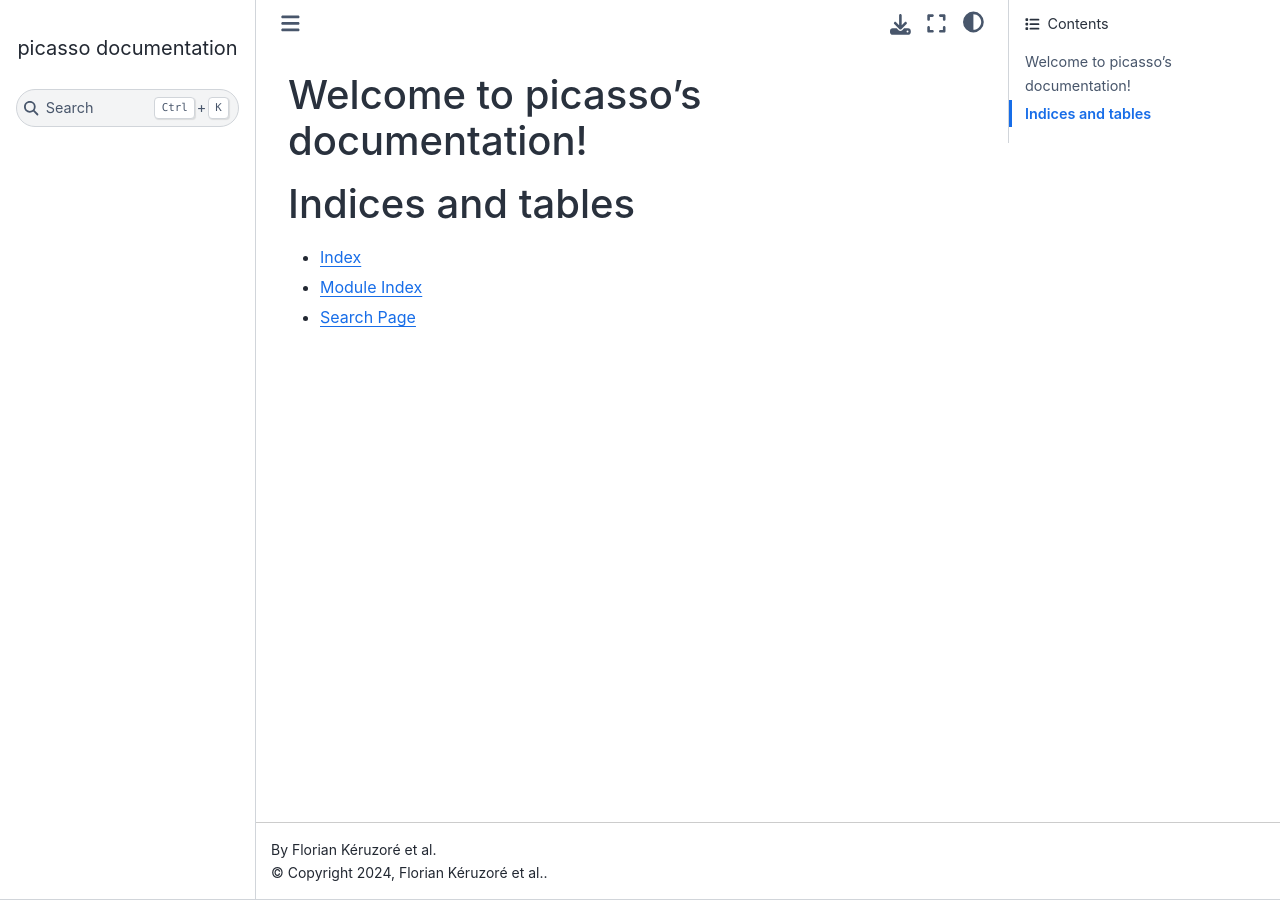
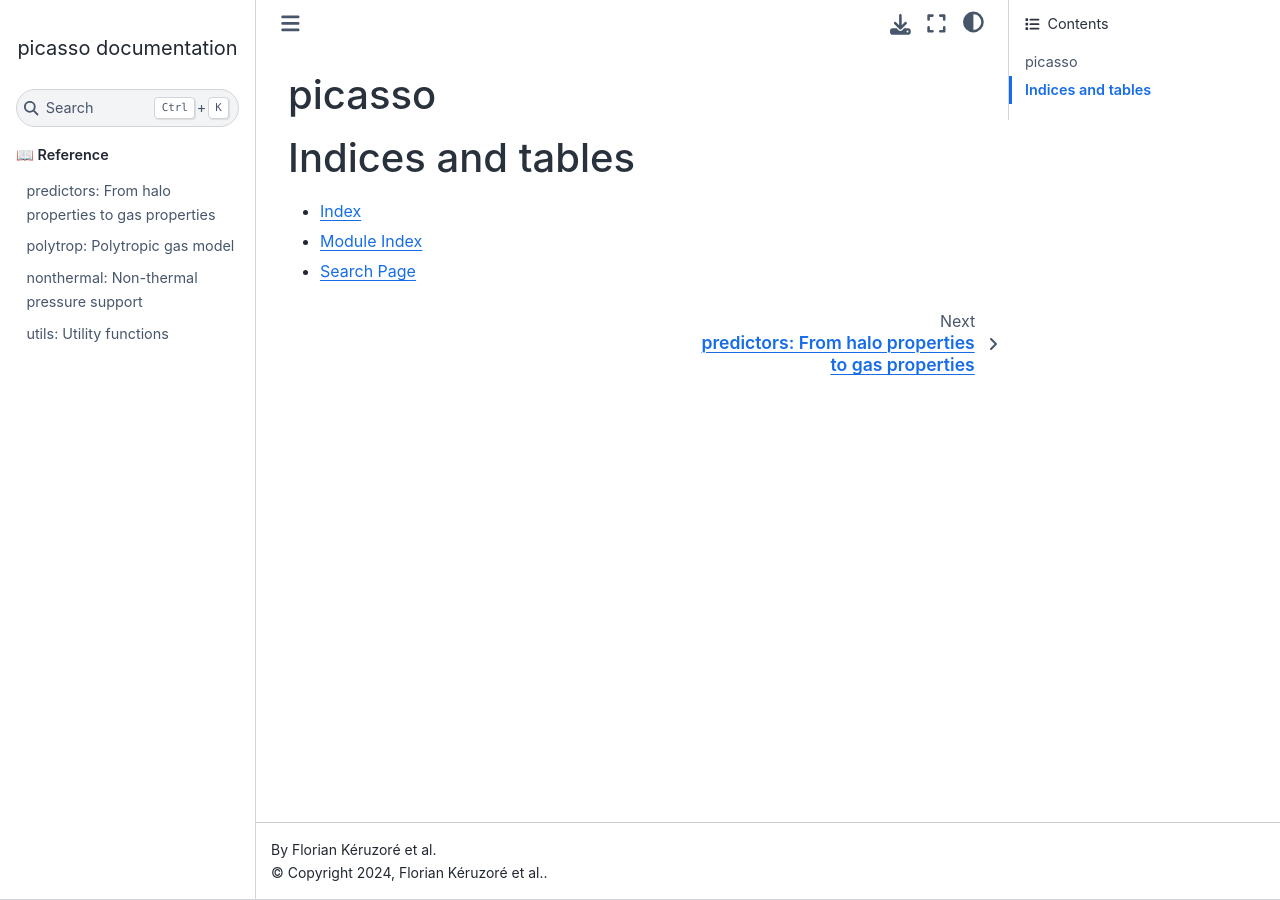
Before and after one commit to fkeruzore/picasso, a Sphinx documentation site: the page built from docs/index.rst, in a window 1280 px wide. Built offline with Sphinx 7.4.7 and the Sphinx Book theme 1.1.4, drawn with Linux system fonts in a browser that asks for light colours.

Commit message:
add docs for individual modules

```diff
--- /dev/null
+++ b/docs/api/predictors.rst
@@ -0,0 +1,14 @@
+predictors: From halo properties to gas properties
+==================================================
+
+.. currentmodule:: picasso.predictors
+
+.. autosummary::
+    FlaxRegMLP
+    PicassoPredictor
+
+
+PicassoPredictor
+~~~~~~~~~~~~~~~~
+.. autoclass:: PicassoPredictor
+    :members:
--- a/docs/index.rst
+++ b/docs/index.rst
@@ -3,13 +3,22 @@
    You can adapt this file completely to your liking, but it should at least
    contain the root `toctree` directive.
 
-Welcome to picasso's documentation!
-===================================
+picasso
+=======
 
 .. toctree::
    :maxdepth: 2
-   :caption: Contents:
+   :caption: Contents
 
+.. toctree::
+   :hidden:
+   :caption: 📖 Reference
+   :maxdepth: 2
+
+   api/predictors
+   api/polytrop
+   api/nonthermal
+   api/utils
 
 
 Indices and tables
```
Also changed, not shown: docs/api/nonthermal.rst (added, +13 -0 lines), docs/api/polytrop.rst (added, +15 -0 lines), docs/api/utils.rst (added, +15 -0 lines).
